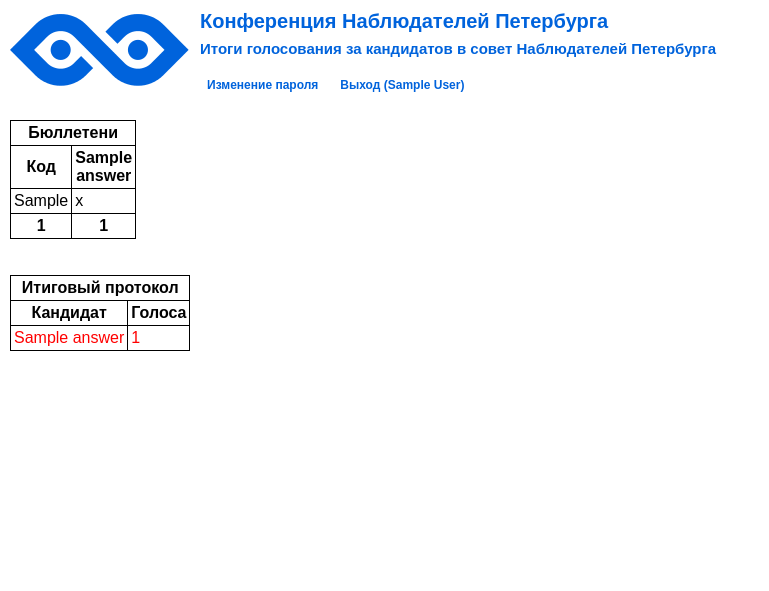
After one commit to spbelect/spbelect-voting, a Django app: page /replies/ in a window 1280 px wide. The commit adds this page. Shown: the top 591 px of the page, without its empty margins (0-769 px from the left). Run offline with Django 3.2, Linux system fonts and the light colour scheme; a user stored in the database is signed in; tables that the repository leaves empty hold one stand-in row (values such as "Sample post"); parts of the project's set-up code (start-up, migrations or seed data) failed here and were passed over.

Commit message:
add and enable replies page

```diff
--- a/polling/models.py
+++ b/polling/models.py
@@ -44,8 +44,8 @@ class Reply(models.Model):
 
 class ReplyData(models.Model):
     key = models.TextField(primary_key=True)
-    reply = models.ForeignKey(Reply, db_column='reply_key')
-    answer = models.ForeignKey(Answer, db_column='answer_id', null=True)
+    reply = models.ForeignKey(Reply, related_name='reply_data', db_column='reply_key')
+    answer = models.ForeignKey(Answer, related_name='reply_data', db_column='answer_id', null=True)
 
     class Meta:
         db_table = 'polling_reply_data'
--- /dev/null
+++ b/polling/templates/replies.html
@@ -0,0 +1,63 @@
+{% extends 'layout.html' %}
+
+{% block content %}
+<div style="margin-bottom: 70px; margin-top: 20px; margin-left: 10px;">
+<table class="replies">
+  <tr>
+    <th colspan="12">Бюллетени</th>
+  </tr>
+  <tr>
+    <th>Код</th>
+    {% for answer in answers %}
+    <th>{{ answer.title.split|join:"<br />"|safe }}</th>
+    {% endfor %}
+  </tr>
+  {% for reply in replies %}
+  <tr>
+    <td>{{ reply.key }}</td>
+    {% for answer in answers %}
+    <td>
+      {% for reply_data in reply.reply_data.all %}
+        {% if reply_data.answer_id == answer.id %}x{% endif %}
+      {% endfor %}
+    </td>
+    {% endfor %}
+  </tr>
+  {% if forloop.counter|divisibleby:"10" %}
+  <tr>
+    <th>Код</th>
+    {% for answer in answers %}
+    <th>{{ answer.title.split|join:"<br />"|safe }}</th>
+    {% endfor %}
+  </tr>
+  {% endif %}
+  {% endfor %}
+  <tr>
+    <th>{{ replies|length }}</th>
+    {% for answer in answers %}
+    <th>{{ answer.replies }}</th>
+    {% endfor %}
+  </tr>
+</table>
+
+<br /><br />
+
+<table class="replies">
+  <tr>
+    <th colspan="2">Итиговый протокол</th>
+  </tr>
+  <tr>
+    <th>Кандидат</th>
+    <th>Голоса</th>
+  </tr>
+
+  {% for answer in ordered_answers %}
+  <tr {% if forloop.counter <= 7 %}style="color:red;"{% endif %}>
+    <td>{{ answer.title }}</td>
+    <td>{{ answer.replies }}</td>
+  </tr>
+  {% endfor %}
+</table>
+
+</div>
+{% endblock content %}
--- a/polling/views.py
+++ b/polling/views.py
@@ -11,12 +11,13 @@ from django.template.response import TemplateResponse
 from django.db import transaction
 from django.shortcuts import redirect
 from django.contrib.auth.models import User
+from django.db.models import Count
 
 from models import *
 from forms import AnswerForm
 
 def index(request):
-    return redirect('polling.views.question_list')
+    return redirect('polling.views.replies')
 
 @login_required()
 def question_list(request):
@@ -80,3 +81,14 @@ def voters(request):
     presence = float(len(voters))/members * 100
 
     return TemplateResponse(request, 'voters.html', locals())
+
+@login_required()
+def replies(request):
+    title = u'Итоги голосования за кандидатов в совет Наблюдателей Петербурга'
+    answers = Answer.objects.order_by('title').annotate(replies=Count('reply_data'))
+
+    ordered_answers = Answer.objects.annotate(replies=Count('reply_data')).order_by('-replies')
+
+    replies = Reply.objects.prefetch_related('reply_data').order_by('key')
+
+    return TemplateResponse(request, 'replies.html', locals())
--- a/se_polling/static/css/style.css
+++ b/se_polling/static/css/style.css
@@ -425,3 +425,12 @@ ul.log li:hover {
   width: 285px;
   margin-left: 20px;
 }
+
+table.replies {
+  border-collapse: collapse;
+}
+
+table.replies td, table.replies th {
+  border: 1px solid black;
+  padding: 3px;
+}
--- a/se_polling/urls.py
+++ b/se_polling/urls.py
@@ -29,10 +29,11 @@ urlpatterns += patterns('account.views',
 
 urlpatterns += patterns('polling.views',
     (r'^index/$|^$', 'index'),
-    (r'^question-list/$', 'question_list'),
-    (r'^question/(?P<id>\d+)$', 'question'),
-    (r'^answer/(?P<id>\d+)$', 'answer'),
+    #(r'^question-list/$', 'question_list'),
+    #(r'^question/(?P<id>\d+)$', 'question'),
+    #(r'^answer/(?P<id>\d+)$', 'answer'),
     (r'^voters/$', 'voters'),
+    (r'^replies/$', 'replies'),
 )
 
 if settings.DEBUG:
```
